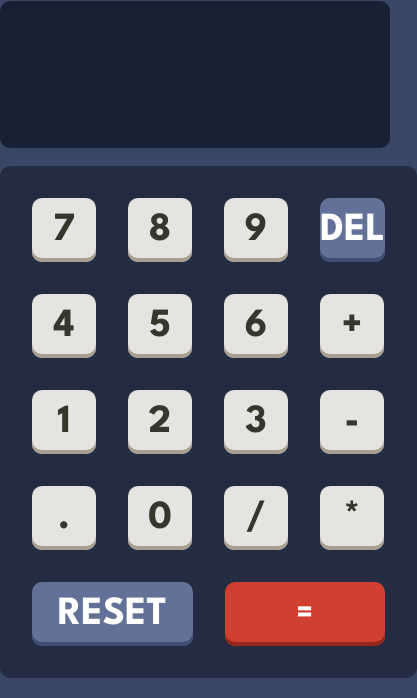
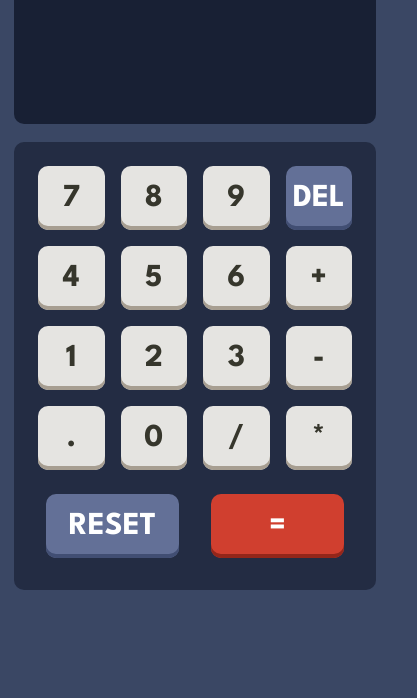
Before and after one commit to FTOkley/calc, a plain HTML site: page index.html in a window 390 px wide. Shown: the part 146-844 px from the top of the page, 417 px wide, since content can reach past the window. Drawn offline with Linux system fonts and the light colour scheme.

Commit message:
after review

```diff
--- a/index.html
+++ b/index.html
@@ -44,7 +44,7 @@
           <input type="button" value="7" class="key" />
           <input type="button" value="8" class="key" />
           <input type="button" value="9" class="key" />
-          <input type="button" value="DEL" id="del" class="del" />
+          <input type="button" value="DEL" id="del" class="key del"  onmouseover="mouseOver()" onmouseout="mouseOut()"/>
         </div>
         <div class="row">
           <input type="button" value="4" class="key" />
@@ -65,7 +65,7 @@
           <input type="button" value="*" class="key" />
         </div>
         <div class="row bottom">
-          <input type="button" value="RESET" id="reset" class="reset" />
+          <input type="button" value="RESET" id="reset" class="reset" onmouseover="mouseOver()" onmouseout="mouseOut()"/>
           <input type="button" value="=" id="answer" class="answer" />
         </div>
       </div>
--- a/script.js
+++ b/script.js
@@ -51,7 +51,7 @@ input.forEach((e) => {
 });
 
 function numberWithCommas(x) {
-    return x.toString().replace(/\B(?<!\.\d*)(?=(\d{3})+(?!\d))/g, ",");
+  return x.toString().replace(/\B(?<!\.\d*)(?=(\d{3})+(?!\d))/g, ",");
 }
 
 //Toggle switching by backgound color////
@@ -88,23 +88,26 @@ arr.forEach((element, index) => {
         key.style.boxShadow = "0px 5px hsl(28, 16%, 65%)";
       });
 
-/*
-      ///do the mouse hover on keys
-      hover.addEventListener("mouseenter", mouseon());
+      del.addEventListener("mouseover", mouseOver);
+      del.addEventListener("mouseout", mouseOut);
 
-      function mouseon() {
-        console.log((backKey.style.color = "black"));
+      function mouseOver() {
+       del.style.backgroundColor = "#A2B2E1";
       };
-      */
+
+      function mouseOut() {
+        // del.style.backgroundColor = "#647198";
+        return default;
+      };
 
       answers.style["boxShadow"] = "0 5px hsl(6, 70%, 34%)";
       answers.style["backgroundColor"] = "hsl(6, 63%, 50%)";
-      answers.style["color"] = "hsl(198, 20%, 13%)";
+     console.log( answers.style["color"] = "hsl(0, 0, 100%)");
 
       reset.style["boxShadow"] = "0 5px hsl(224, 28%, 35%)";
       reset.style["backgroundColor"] = "hsl(225, 21%, 49%)";
 
-      del.style["boxShadow"] = "0 5px hsl(224, 28%, 35%)";
+      del.style["boxShadow"] = "inset 0px -4px 0px #414E73";
       del.style["backgroundColor"] = "hsl(225, 21%, 49%)";
     } else if (index == 1) {
       //main backgrounds
@@ -134,7 +137,7 @@ arr.forEach((element, index) => {
 
       answers.style["boxShadow"] = "0 5px hsl(25, 99%, 27%)";
       answers.style["backgroundColor"] = "hsl(25, 98%, 40%)";
-      answers.style["color"] = "hsl(198, 20%, 13%)";
+      answers.style["color"] = "hsl(0, 0, 100%)";
 
       reset.style["boxShadow"] = "0 5px hsl(185, 58%, 25%)";
       reset.style["backgroundColor"] = "hsl(185, 42%, 37%)";
--- a/style.css
+++ b/style.css
@@ -18,10 +18,11 @@ body {
   /* border: 1px solid red; */
   width: 540px;
   /* height: 100vh; */
+  align-items: center;
   justify-content: center;
   background: hsl(222, 26%, 31%);
   margin: 0 auto;
-  padding-top: 3rem;
+  /* padding-top: 3rem; */
 }
 .header {
   display: flex;
@@ -88,10 +89,12 @@ body {
   opacity: 1;
   background-color: hsl(6, 63%, 50%);
 }
+
 #second:checked {
   opacity: 1;
   background-color: hsl(25, 98%, 40%);
 }
+
 #third:checked {
   opacity: 1;
   background-color: hsl(186, 63%, 50%);
@@ -139,20 +142,23 @@ body {
   /* width: fit-content; */
   background-color: hsl(223, 31%, 20%);
   border-radius: 10px;
-
   /* border: 1px solid green; */
   justify-content: center;
   align-items: center;
   padding: 1rem;
 }
 .row {
+  width: 100%;
   display: flex;
+  justify-content: center;
+  align-items: center;
 
 }
 .key,
 .answer,
 .del,
 .reset {
+  display: flex;
   width: calc(100% / 4.8);
   min-width: 4rem;
   height: 6rem;
@@ -162,10 +168,6 @@ body {
   background: #e5e4e1;
   box-shadow: inset 0px -4px 0px #a79e91;
   border-radius: 10px;
-  /* box-shadow: 0px 5px hsl(28, 16%, 65%); */
-  /* border-radius: 10px; */
-  /* font-size: 1.5rem; */
-  /* font-weight: 900; */
   cursor: pointer;
   max-height: 64px;
   /* border: 1px solid yellow; */
@@ -176,11 +178,9 @@ body {
   font-weight: 700;
   font-size: 40px;
   line-height: 37px;
-  display: flex;
   align-items: center;
   text-align: center;
   /* letter-spacing: -0.666667px; */
-
   color: #36362c;
 }
 
@@ -189,7 +189,13 @@ body {
   height: 4rem;
   max-width: 227px;
   max-height: 64px;
+  font-weight: 700;
+  outline: none;
+  border: none;
 }
+
+
+
 
 #del,
 #reset {
@@ -197,17 +203,11 @@ body {
   background: hsl(225, 21%, 49%);
   color: white;
   /* box-shadow: 0px 5px hsl(224, 9%, 40%); */
-
   box-shadow: inset 0px -4px 0px #414E73;
 
 }
 #answer {
-  background: hsl(6, 70%, 34%);
   color: white;
-  font-size: xx-large;
-  font-weight: 700;
-  outline: none;
-  border: none;
   background: #D03F2F;
   box-shadow: inset 0px -4px 0px #93261A;
 
@@ -216,16 +216,26 @@ body {
 @media screen and (max-width: 600px) {
   .calculator {
     width: 100%;
+    margin: 24px;
   }
 
 .keypads{
 
-width: fit-content;
+/* max-width: fit-content; */
 }
 
 .key{
-Width: 64px;
-Height: 64px;
+  /* width: 60px; */
+margin: .5rem;
+font-size: 32px;
+line-height: 29px;
+display: flex;
+align-items: center;
+text-align: center;
 }
+.reset, .answer{
+  min-width: 133px;
+  font-size: 2rem;
 
 }
+}
```
